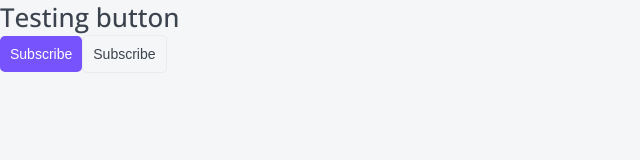
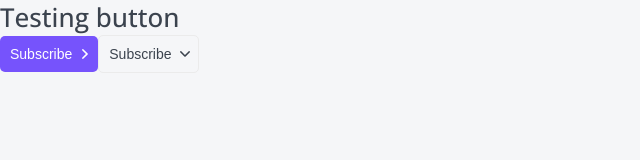
Before and after one commit to handa-kun/top-app, a Next.js app: page / in a window 1280 px wide. Shown: the top 160 px of the page, without its empty margins (0-640 px from the left). Built offline with nearby package versions, Linux system fonts and the light colour scheme.

Commit message:
feat: added svg and settings

```diff
--- a/components/Button/Button.module.css
+++ b/components/Button/Button.module.css
@@ -32,3 +32,19 @@
     color: var(--white);
     background-color: var(--primary);
 }
+
+.arrow {
+    display: inline-block;
+
+    margin-left: 10px;
+}
+
+.down {
+    transform: rotate(90deg);
+    transition: all 0.2s;
+}
+
+.primary svg,
+.ghost:hover svg {
+    fill: var(--white);
+}
--- a/components/Button/Button.props.ts
+++ b/components/Button/Button.props.ts
@@ -1,6 +1,6 @@
-import { ReactNode } from 'react';
+import { ButtonHTMLAttributes, DetailedHTMLProps, ReactNode } from 'react';
 
-export interface ButtonProps {
+export interface ButtonProps extends DetailedHTMLProps<ButtonHTMLAttributes<HTMLButtonElement>, HTMLButtonElement> {
     children: ReactNode;
     appearance: 'primary' | 'ghost';
 }
--- a/components/Button/Button.tsx
+++ b/components/Button/Button.tsx
@@ -1,16 +1,23 @@
 import styles from './Button.module.css';
 import { ButtonProps } from './Button.props';
+import ArrowIcon from './arrow.svg';
 import cn from 'classnames';
 
-export const Button = ({ appearance, children }: ButtonProps): JSX.Element => {
+export const Button = ({ appearance, arrow = 'none', children, className, ...props }: ButtonProps): JSX.Element => {
     return (
         <button
-            className={cn(styles.button, {
+            className={cn(styles.button, className, {
                 [styles.primary]: appearance === 'primary',
                 [styles.ghost]: appearance === 'ghost',
             })}
+            {...props}
         >
             {children}
+            {arrow !== 'none' && <span className={cn(styles.arrow, {
+                [styles.down]: arrow === 'down',
+            })}>
+                <ArrowIcon />
+            </span>}
         </button>
     );
 };
--- /dev/null
+++ b/next-env-custom.d.ts
@@ -0,0 +1,5 @@
+/// <reference types="next" />
+
+
+// NOTE: This file should not be edited
+// see https://nextjs.org/docs/basic-features/typescript for more information.
--- a/next.config.js
+++ b/next.config.js
@@ -1,6 +1,38 @@
 /** @type {import('next').NextConfig} */
-const nextConfig = {
+/* const nextConfig = {
   reactStrictMode: true,
 }
 
-module.exports = nextConfig
+//module.exports = nextConfig */
+
+module.exports = {
+  reactStrictMode: true,
+  images: {
+    domains: ['courses-top.ru']
+  },
+  webpack(config, options) {
+    config.module.rules.push({
+      loader: '@svgr/webpack',
+      issuer: /\.[jt]sx?$/,
+      options: {
+        prettier: false,
+        svgo: true,
+        svgoConfig: {
+          //plugins: [{ removeViewBox: false }],
+          plugins: [{
+            name: 'preset-default',
+            params: {
+              override: {
+                removeViewBox: false
+              }
+            }
+          }],
+        },
+        titleProp: true,
+      },
+      test: /\.svg$/,
+    });
+
+    return config;
+  },
+};
--- a/package.json
+++ b/package.json
@@ -11,6 +11,7 @@
   },
   "dependencies": {
     "@next/font": "13.1.1",
+    "@svgr/webpack": "^6.5.1",
     "@types/node": "18.11.18",
     "@types/react": "18.0.26",
     "@types/react-dom": "18.0.10",
@@ -19,7 +20,8 @@
     "next": "13.1.1",
     "react": "18.2.0",
     "react-dom": "18.2.0",
-    "typescript": "4.9.4"
+    "typescript": "4.9.4",
+    "webpack": "^5.75.0"
   },
   "devDependencies": {
     "@types/classnames": "^2.3.1",
--- a/pages/index.tsx
+++ b/pages/index.tsx
@@ -5,8 +5,8 @@ export default function Home(): JSX.Element {
   return (
     <>
       <Htag tag='h1'>Testing button</Htag>
-      <Button appearance='primary'>Subscribe</Button>
-      <Button appearance='ghost'>Subscribe</Button>
+      <Button appearance='primary' arrow='right'>Subscribe</Button>
+      <Button appearance='ghost' arrow='down'>Subscribe</Button>
     </>
   );
 }
--- a/tsconfig.json
+++ b/tsconfig.json
@@ -21,7 +21,8 @@
     "incremental": true
   },
   "include": [
-    "next-env.d.ts",
+    "next-env-custom.d.ts",
+    "svg.d.ts",
     "**/*.ts",
     "**/*.tsx"
   ],
```
Also changed, not shown: svg.d.ts (added, +48 -0 lines), components/Button/arrow.svg (added), 1 other file (tests, documents, lock files or other folders).
